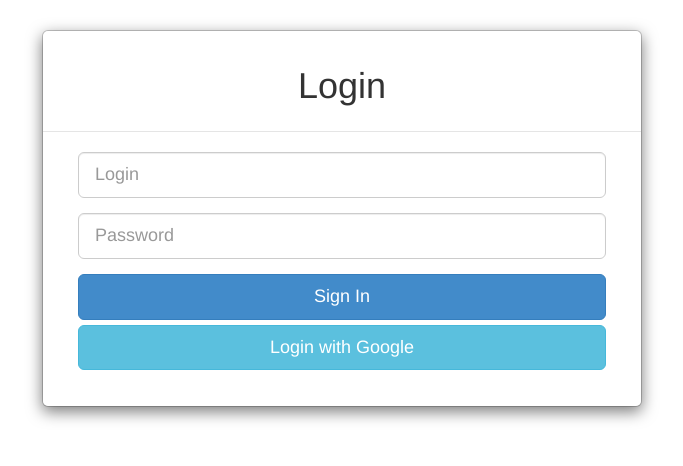
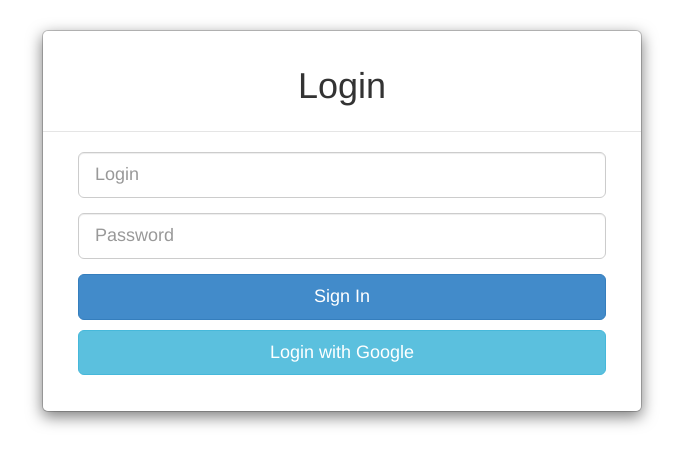
Before and after one commit to gdpak/test_app, a Django app: page /login/ in a window 1280 px wide. Shown: the top 466 px of the page, without its empty margins (298-981 px from the left). Run offline with Django 3.2, Linux system fonts and the light colour scheme; parts of the project's set-up code (start-up, migrations or seed data) failed here and were passed over; some libraries are stand-ins or nearby versions.

Commit message:
adding extra space on the block buttons

```diff
--- a/test_app/assets/css/styles.css
+++ b/test_app/assets/css/styles.css
@@ -13,3 +13,7 @@
 .jumbotron form {
     font-size: 14px;
 }
+
+.btn-block {
+    margin-bottom: 10px;
+}
```
